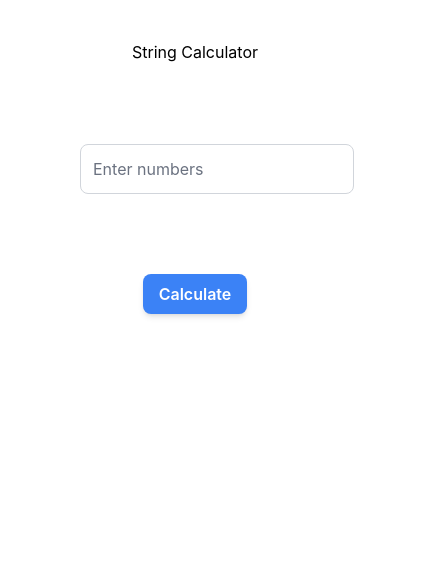
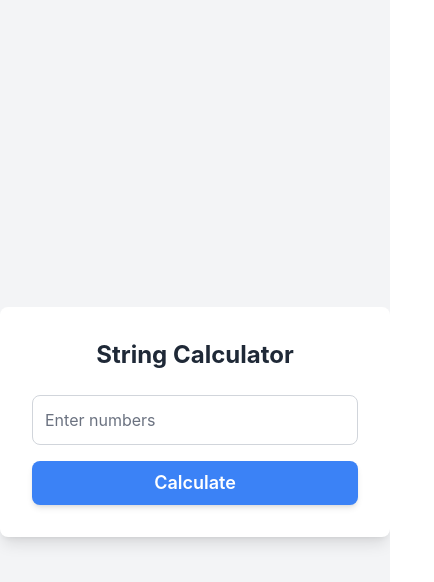
Before and after one commit to SDeokar999/string-calculator-tdd, a React (Create React App) app: page / in a window 390 px wide. Shown: the top 582 px of the page, 434 px wide, since content can reach past the window. Built offline with nearby package versions, Linux system fonts and the light colour scheme.

Commit message:
Added the stying test for button and input box added styling to text box and button remove some unwanted code

```diff
--- a/src/App.css
+++ b/src/App.css
@@ -1,38 +1,3 @@
 .App {
   text-align: center;
 }
-
-.App-logo {
-  height: 40vmin;
-  pointer-events: none;
-}
-
-@media (prefers-reduced-motion: no-preference) {
-  .App-logo {
-    animation: App-logo-spin infinite 20s linear;
-  }
-}
-
-.App-header {
-  background-color: #282c34;
-  min-height: 100vh;
-  display: flex;
-  flex-direction: column;
-  align-items: center;
-  justify-content: center;
-  font-size: calc(10px + 2vmin);
-  color: white;
-}
-
-.App-link {
-  color: #61dafb;
-}
-
-@keyframes App-logo-spin {
-  from {
-    transform: rotate(0deg);
-  }
-  to {
-    transform: rotate(360deg);
-  }
-}
--- a/src/App.tsx
+++ b/src/App.tsx
@@ -5,9 +5,6 @@ import StringCalculatorUI from "./StringCalculatorUI";
 function App() {
   return (
     <div className="App">
-      <h1 className="text-base md:text-lg lg:text-xl mx-10 mt-10">
-        String Calculator
-      </h1>
       <StringCalculatorUI/>
     </div>
   );
--- a/src/StringCalculatorUI.tsx
+++ b/src/StringCalculatorUI.tsx
@@ -23,26 +23,41 @@ const StringCalculatorUI = () => {
   };
 
   return (
-    <div>
+    <div className="flex flex-col items-center justify-center min-h-screen bg-gray-100">
+      <div className="bg-white shadow-lg rounded-lg p-8 max-w-lg w-full">
+        <h1 className="text-2xl font-bold mb-6 text-center text-gray-800">String Calculator</h1>
         <input
           type="text"
           value={input}
           data-testid="stringInputBox"
           onChange={(e) => setInput(e.target.value)}
           placeholder="Enter numbers"
-        className="m-20 border border-gray-300 rounded-lg p-3 text-gray-800 placeholder-gray-500 focus:outline-none focus:border-blue-600 focus:ring-2 focus:ring-blue-500 transition duration-300 ease-in-out"
+          className="w-full mb-4 border border-gray-300 rounded-lg p-3 text-gray-800 placeholder-gray-500 focus:outline-none focus:border-blue-600 focus:ring-2 focus:ring-blue-500 transition duration-300 ease-in-out"
         />
         <button
           data-testid="calculatorButton"
           onClick={handleCalculate}
-        className="bg-blue-500 text-white font-semibold py-2 px-4 rounded-lg shadow-md hover:bg-blue-600 focus:outline-none focus:ring-2 focus:ring-blue-400 transition duration-300 ease-in-out sm:text-sm md:text-base lg:text-lg"
+          className="w-full bg-blue-500 text-white font-semibold py-2 px-4 rounded-lg shadow-md hover:bg-blue-600 focus:outline-none focus:ring-2 focus:ring-blue-400 transition duration-300 ease-in-out text-lg"
         >
           Calculate
         </button>
         {result !== null && (
-        <p data-testid="calculatorResult" className="text-base md:text-lg lg:text-xl">Result: {result}</p>
+          <p
+            data-testid="calculatorResult"
+            className="mt-4 text-center text-xl text-green-600 font-semibold"
+          >
+            Result: {result}
+          </p>
         )}
-      {error && <p data-testid="stringInputBox" style={{ color: "red" }}>{error}</p>}
+        {error && (
+          <p
+            data-testid="error"
+            className="mt-4 text-center text-red-600 font-semibold"
+          >
+            {error}
+          </p>
+        )}
+      </div>
     </div>
   );
 };
--- a/src/index.css
+++ b/src/index.css
@@ -5,6 +5,7 @@ body {
     sans-serif;
   -webkit-font-smoothing: antialiased;
   -moz-osx-font-smoothing: grayscale;
+
 }
 
 code {
```
Also changed, not shown: 2 other files (tests, documents, lock files or other folders). Lines whose indentation alone changed are shown as unchanged.
